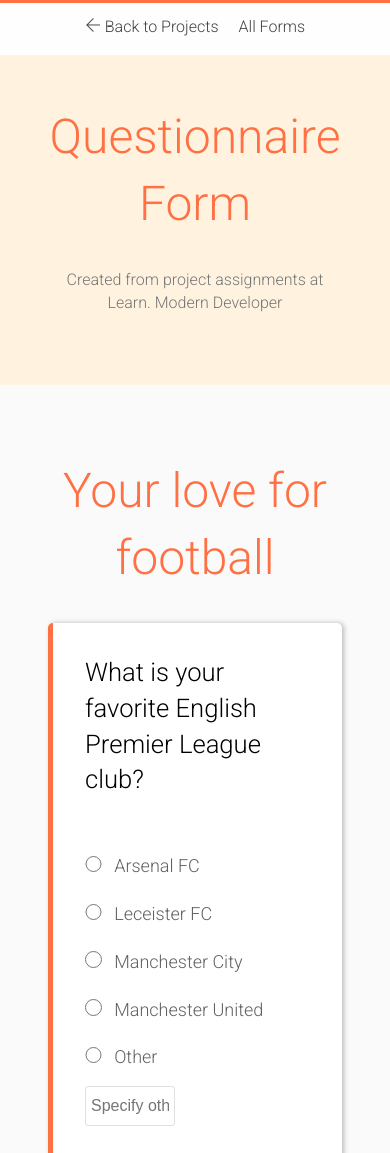
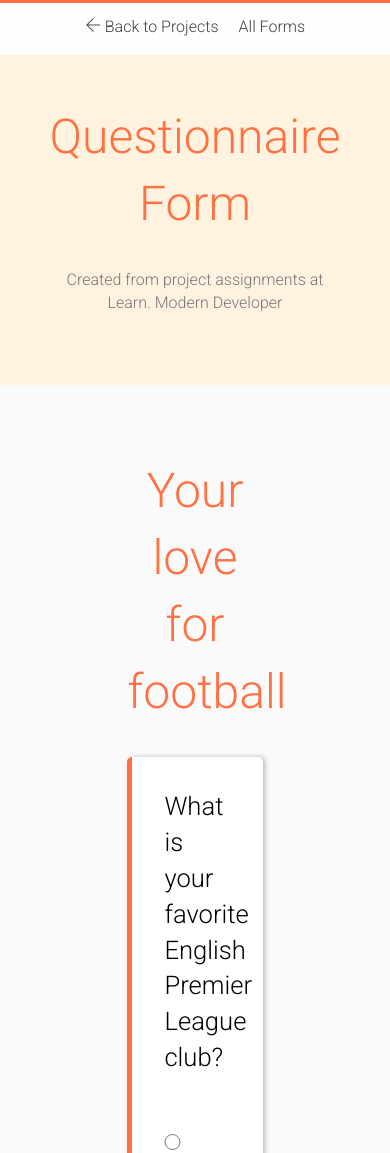
Before and after one commit to jmatembu/jmatembu.github.io, a plain HTML site: page projects/web-forms/questionnaire.html in a window 390 px wide. Shown: the top 1153 px of the page. Drawn offline with Linux system fonts and the light colour scheme.

Commit message:
Fix form responsiveness on mobile

```diff
--- a/projects/web-forms/css/form.css
+++ b/projects/web-forms/css/form.css
@@ -1,7 +1,7 @@
+
 /* Login
  -------------------------------------------------*/
 .login {
-	width: 65%;
 	margin: 5% auto;
 	padding: 2.5rem;
 	background-color: #FFFFFF;
@@ -653,23 +653,33 @@ select.invalid,
 textarea.invalid {
 	border: 1px solid #FF0000;
 }
-@media (max-width: 1024px) {
-  .login,
-  .signup,
-  .search,
-  .color-builder,
-  .payment,
-  .questionnaire {
-    width: 80%;
+
+@media (max-width: 360px) {
+  .appointment-header h1 {
+    font-size: 1.875rem;
   }
-  .appointment {
-    width: 90%;
+  .login-header span,
+  .signup-header span {
+    padding-top: 1rem;
+  }
+
+  .questionnaire-form input[type="text"] {
+    width: 100%;
+  }
+
+  .questionnaire-form button {
+      width: 100%;
+  }
+
+  .options label {
+    font-size: 1rem;
   }
 }
+
 @media (max-width: 360px), (max-width: 600px) {
-  .container {
-    max-width: 100%;
-  }
+	.container {
+	  width: 100%;
+	}
 
 	.login,
   .signup,
@@ -678,7 +688,7 @@ textarea.invalid {
   .payment,
   .questionnaire {
 		width: 100%;
-    padding: 1rem;
+    padding: 1em;
 	}
   .login-header h1,
   .signup-header h1 {
@@ -711,24 +721,22 @@ textarea.invalid {
     margin-top: 2.25rem;
   }
 }
-@media (max-width: 360px) {
-  .appointment-header h1 {
-    font-size: 1.875rem;
+
+@media (max-width: 1024px) {
+
+	.container {
+		width: 70%;
+		margin: 0 auto;
+	}
+  .login,
+  .signup,
+  .search,
+  .color-builder,
+  .payment,
+  .questionnaire {
+    width: 80%;
   }
-  .login-header span,
-  .signup-header span {
-    padding-top: 1rem;
-  }
-
-  .questionnaire-form input[type="text"] {
-    width: 100%;
-  }
-
-  .questionnaire-form button {
-      width: 100%;
-  }
-
-  .options label {
-    font-size: 1rem;
-  }
+  /*.appointment {
+    width: 90%;
+  }*/
 }
```
